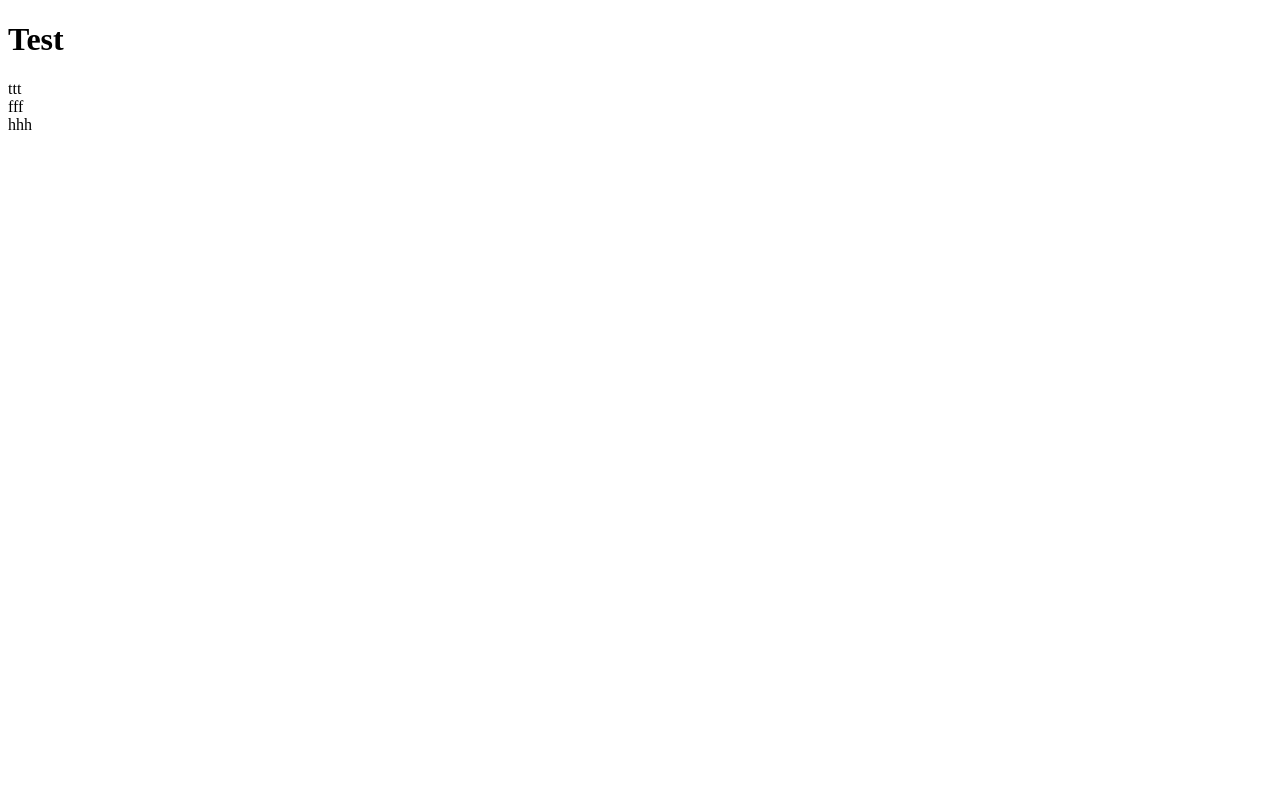
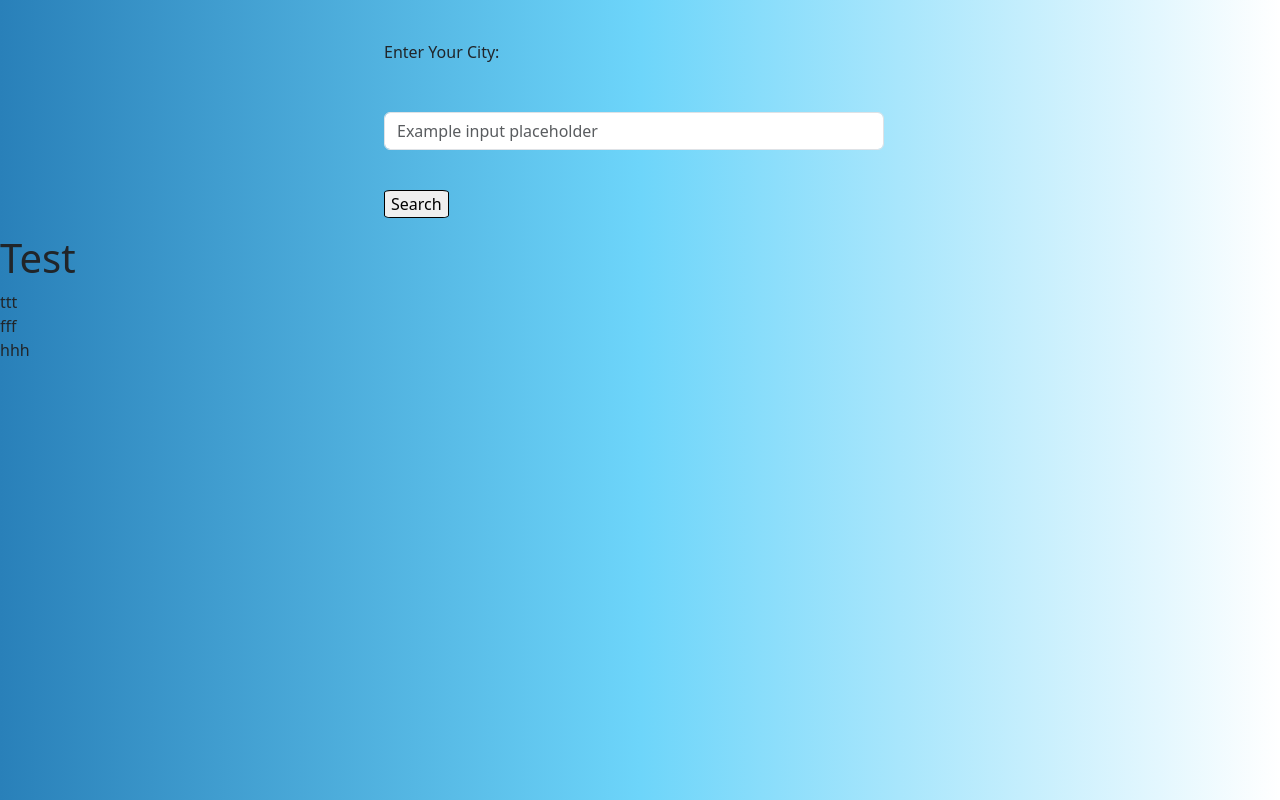
Before and after one commit to GoodSoldier1P1/Thieves_133_Wk7_Weekend, a plain HTML site: page index.html in a window 1280 px wide. Drawn offline with nearby package versions, Linux system fonts and the light colour scheme; no server answers.

Commit message:
working search function, styles soon

```diff
--- a/index.html
+++ b/index.html
@@ -3,9 +3,19 @@
 <head>
     <meta charset="UTF-8">
     <meta name="viewport" content="width=device-width, initial-scale=1.0">
+    <link href="https://cdn.jsdelivr.net/npm/bootstrap@5.3.2/dist/css/bootstrap.min.css" rel="stylesheet" integrity="sha384-T3c6CoIi6uLrA9TneNEoa7RxnatzjcDSCmG1MXxSR1GAsXEV/Dwwykc2MPK8M2HN" crossorigin="anonymous">
+    <link rel="stylesheet" href="./styles.css">
     <title>What's the Weather?</title>
 </head>
 <body>
+
+    <div class="mb-3">
+        <label for="city" class="form-label search">Enter Your City: </label>
+        <input type="text" class="form-control search" id="city" placeholder="Example input placeholder">
+        <button type="submit" class="searchBtn" id="searchBtn" onclick="getInfo()">Search</button>
+      </div>
+
+
     <h1 id="test">Test</h1>
     <div id="temp">ttt</div>
 
--- a/main.js
+++ b/main.js
@@ -40,7 +40,7 @@ const getCity = async (city) => {
 
     const forecast = data.weather[0].main
     console.log(forecast)
-    const setForecast = document.getElementById('forecast').innerHTMl = `
+    const setForecast = document.getElementById('forecast').innerHTML = `
     <h3>${forecast}</h3>
     `
 
@@ -55,4 +55,17 @@ const getCity = async (city) => {
     `
 
 }
-getCity('elizabethtown')
+getCity()
+
+const getInfo = async (event) => {
+    if (event){
+        event.preventDefault()
+    }
+
+    const citySearch = document.getElementById('city').value
+    try {
+        await getCity(citySearch)
+    } catch (error){
+        console.error('Submit error: ', error)
+    }
+}
--- a/styles.css
+++ b/styles.css
@@ -0,0 +1,18 @@
+body {
+    background: #2980B9;
+    background: -webkit-linear-gradient(to left, #FFFFFF, #6DD5FA, #2980B9);
+    background: linear-gradient(to left, #FFFFFF, #6DD5FA, #2980B9);
+}
+
+.search{
+    width: 500px;
+    margin-left: 30%;
+    margin-top: 5vh;
+}
+
+.searchBtn{
+    margin-left: 30%;
+    margin-top: 5vh;
+    border: 1px solid black;
+    border-radius: 10%;
+}
```
